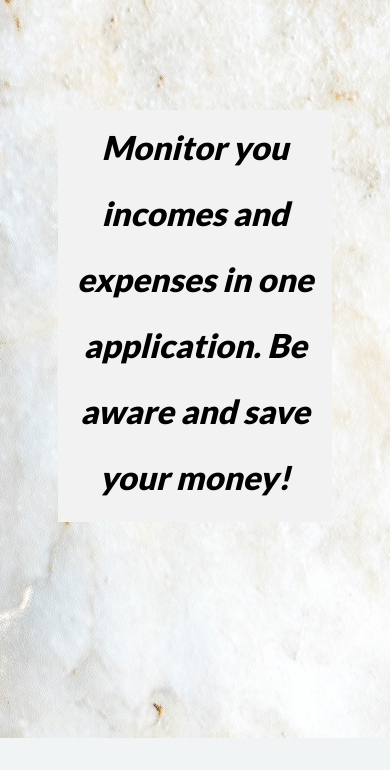
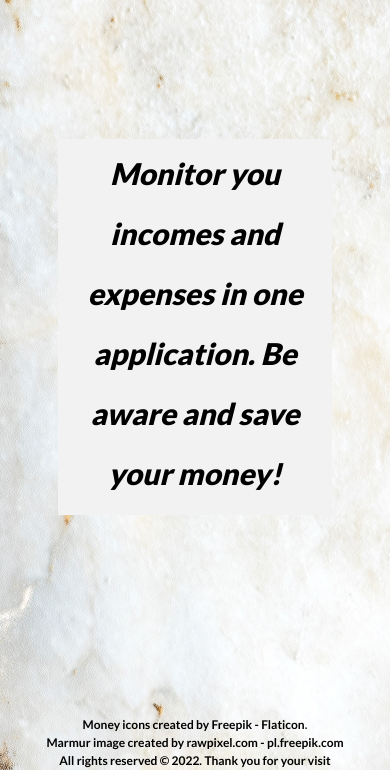
Before and after one commit to AdamKrk88/webApplication-familyBudget, a PHP site: page / in a window 390 px wide. Shown: the part 106-876 px from the top of the page. Before the commit the page ends 844 px from the top, so only its background shows below. Run offline with PHP 8.4, Linux system fonts and the light colour scheme.

Commit message:
Footer prepared in responsive design

```diff
--- a/index.html
+++ b/index.html
@@ -39,26 +39,24 @@
 		</nav>
  	</header>
 
-	<main class="h-75">
-		<div class="container h-100">
+
+	<div class="container position-relative height-no-navbar">
+		<main class="h-85">
 			<article class="h-100 d-flex align-items-center justify-content-center">
 				<div class="text-center p-1 w-75 bg-light-grey">
-					<h1 class="fst-italic lh-lg font-size-mainmenu fw-bolder">Monitor you incomes and expenses in one application. Be aware and save your money!</h1>
+					<h1 class="fst-italic lh-lg font-size-mainmenu fw-bolder font-color-black">Monitor you incomes and expenses in one application. Be aware and save your money!</h1>
 				</div>
 			</article>
+		</main>
+		<div class="row">
+			<footer class="col-12 text-center position-absolute bottom-0 end-0">
+				<a class="footer-link font-color-black" href="https://www.flaticon.com/free-icons/money" title="money icons" target="_blank">Money icons created by Freepik - Flaticon</a>.
+				<a class="footer-link font-color-black d-block d-sm-inline-block" href="https://pl.freepik.com/search?format=search&query=marmur&type=photo" target="_blank">Marmur image created by rawpixel.com - pl.freepik.com</a>
+				<span class="font-color-black d-block">All rights reserved &copy; 2022. Thank you for your visit </span>
+			</footer>
 		</div>
-	</main>
+	</div>
 
-
-<!--
-	<footer>
-		 <div id="footer">
-			<a href="https://www.flaticon.com/free-icons/money" title="money icons" class="iconAttribution" target="_blank">Money icons created by Freepik - Flaticon</a>.
-			<a href="https://pl.freepik.com/search?format=search&query=marmur&type=photo" class="iconAttribution" target="_blank">Marmur image created by rawpixel.com - pl.freepik.com</a>
-			<span style="display: block;">All rights reserved &copy; 2022. Thank you for your visit </span>
-		</div>
-	</footer>
--->
 	<script src="https://cdn.jsdelivr.net/npm/@popperjs/core@2.11.6/dist/umd/popper.min.js" integrity="sha384-oBqDVmMz9ATKxIep9tiCxS/Z9fNfEXiDAYTujMAeBAsjFuCZSmKbSSUnQlmh/jp3" crossorigin="anonymous"></script>
 	<script src="https://cdn.jsdelivr.net/npm/bootstrap@5.2.1/dist/js/bootstrap.min.js" integrity="sha384-7VPbUDkoPSGFnVtYi0QogXtr74QeVeeIs99Qfg5YCF+TidwNdjvaKZX19NZ/e6oz" crossorigin="anonymous"></script>
 
--- a/style.css
+++ b/style.css
@@ -118,6 +118,21 @@ body
 	background-color: #f2f2f2;
 }
 
+.font-color-black
+{
+	color: #000000;
+}
+
+.h-85
+{
+	height: 85% !important;
+}
+
+.height-no-navbar
+{
+	height: calc(100vh - 74px) !important;
+}
+
 ul
 {
 	font-size: 17px;
@@ -177,7 +192,6 @@ ul > li:hover > ul
 	padding: 5px;
 }
 */
-
 
 #login
 {
@@ -302,11 +316,12 @@ td
 	 font-style: italic;
 	 background-color: #f2f2f2; */
 }
-
+/*
 h1
 {
 	color: #000000;
 }
+*/
 
 h2
 {
@@ -380,21 +395,26 @@ a.menuLink:hover
 {
 	color: #ff6600;
 }
+*/
 
-a.iconAttribution
+a.footer-link
 {
-	color: #000000;
 	text-decoration: none;
 	outline: none;
-	display: inline-block;
 }
 
-a.iconAttribution:hover
+a.footer-link:hover
 {
 	color: #404040;
-	font-weight: 900;
+	/*font-weight: 900; */
 }
 
+footer
+{
+	font-size: 0.9rem;
+}
+
+/*
 a#cancelButtonLink
 {
 	display: block;
@@ -421,6 +441,7 @@ a#cancelButtonLink:focus
 }
 
 */
+
 .underline
 {
 	margin-top: 10px;
@@ -899,6 +920,11 @@ label#labelTextNextToList
 	{
 		font-size: 36px;
 	}
+
+	footer
+	{
+		font-size: 0.85rem;
+	}
 }
 
 @media (max-width: 767px)
@@ -908,4 +934,21 @@ label#labelTextNextToList
 		font-size: 33px;
 	}
 
+	footer
+	{
+		font-size: 0.8rem;
+	}
 }
+
+@media (max-width: 575px)
+{
+	.font-size-mainmenu
+	{
+		font-size: 30px;
+	}
+
+	footer
+	{
+		font-size: 0.75rem;
+	}
+}
```
